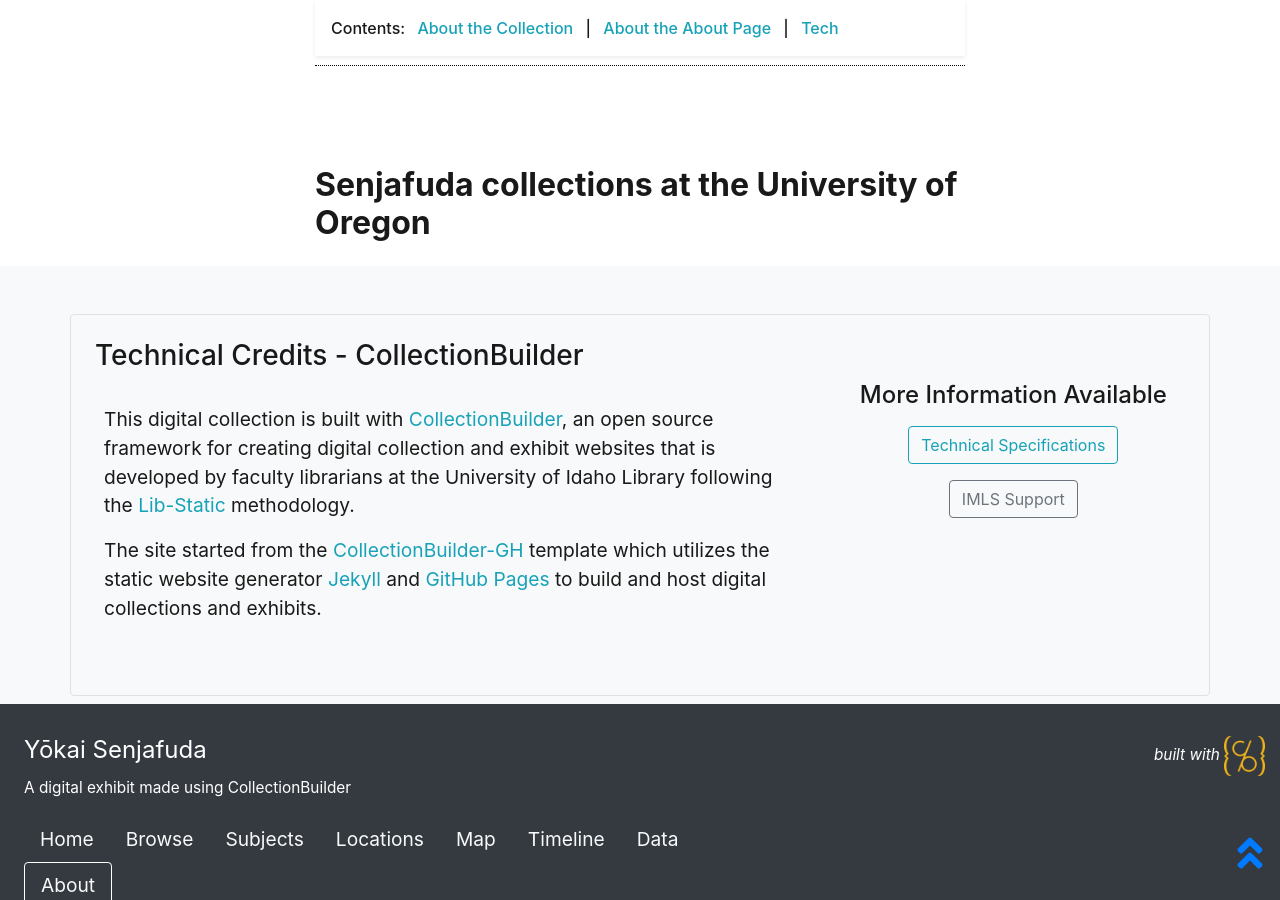
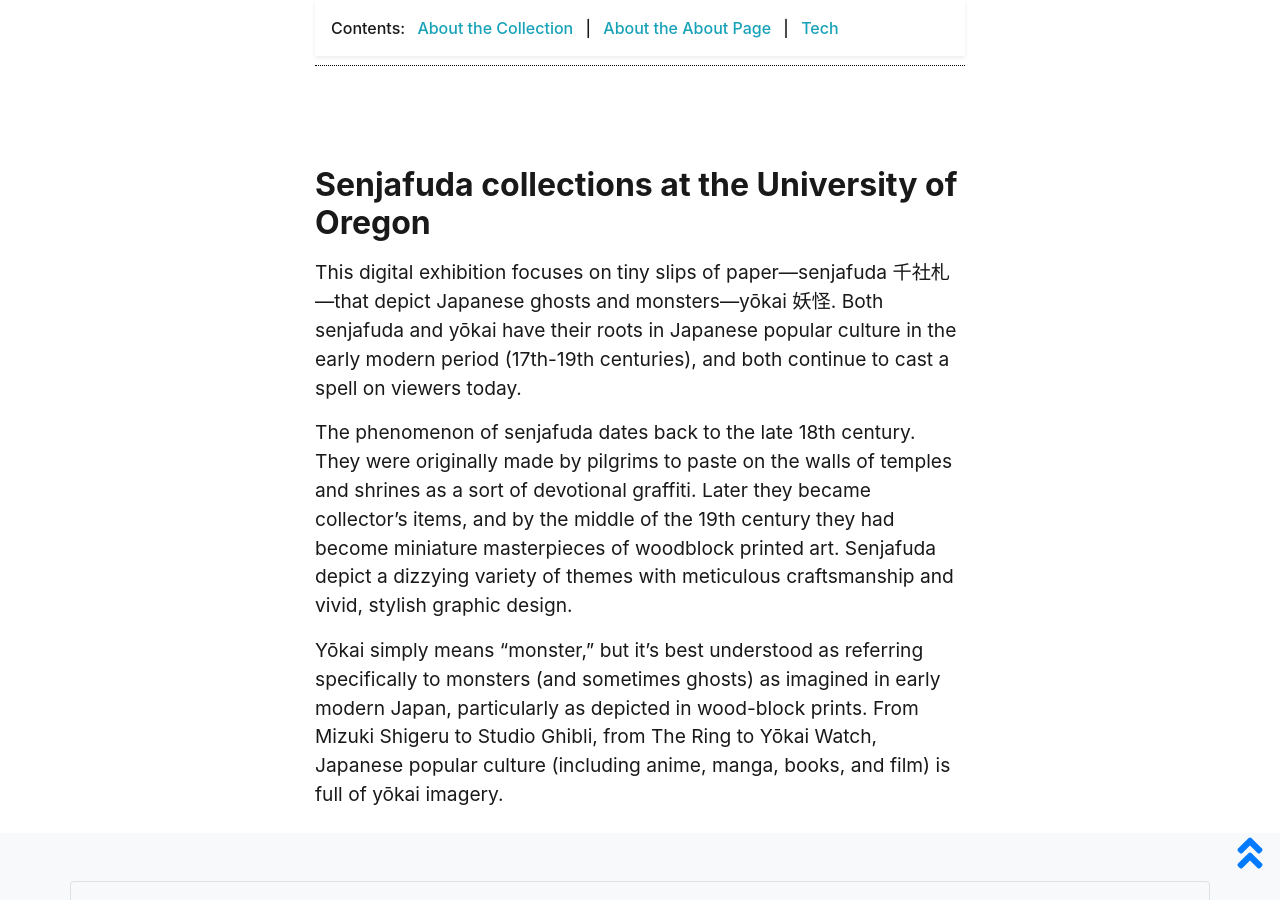
Before and after one commit to munecabrava15/yokai-senjafuda-01, a Jekyll site: the page built from pages/about.md, in a window 1280 px wide and 900 px high, scrolled down 616 px. Built offline with Jekyll 4.4.1, drawn with Linux system fonts in a browser that asks for light colours.

Commit message:
Update about.md
I updated to add this new text.

```diff
--- a/pages/about.md
+++ b/pages/about.md
@@ -14,3 +14,9 @@
 
 # Yōkai Senjafuda: Stories about Ghosts and Monsters
 ## Senjafuda collections at the University of Oregon
+
+This digital exhibition focuses on tiny slips of paper—senjafuda 千社札—that depict Japanese ghosts and monsters—yōkai 妖怪. Both senjafuda and yōkai have their roots in Japanese popular culture in the early modern period (17th-19th centuries), and both continue to cast a spell on viewers today.
+
+The phenomenon of senjafuda dates back to the late 18th century. They were originally made by pilgrims to paste on the walls of temples and shrines as a sort of devotional graffiti. Later they became collector’s items, and by the middle of the 19th century they had become miniature masterpieces of woodblock printed art. Senjafuda depict a dizzying variety of themes with meticulous craftsmanship and vivid, stylish graphic design.
+
+Yōkai simply means “monster,” but it’s best understood as referring specifically to monsters (and sometimes ghosts) as imagined in early modern Japan, particularly as depicted in wood-block prints. From Mizuki Shigeru to Studio Ghibli, from The Ring to Yōkai Watch, Japanese popular culture (including anime, manga, books, and film) is full of yōkai imagery.
```
